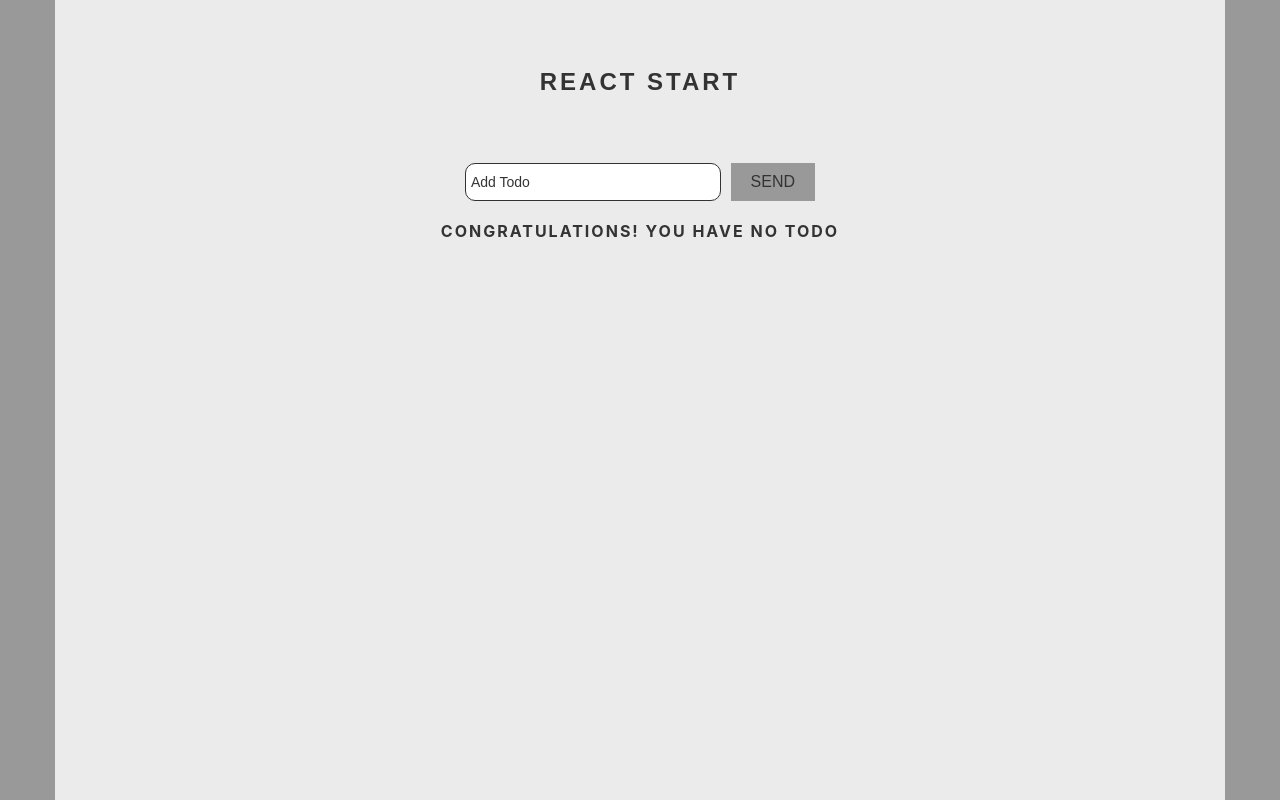
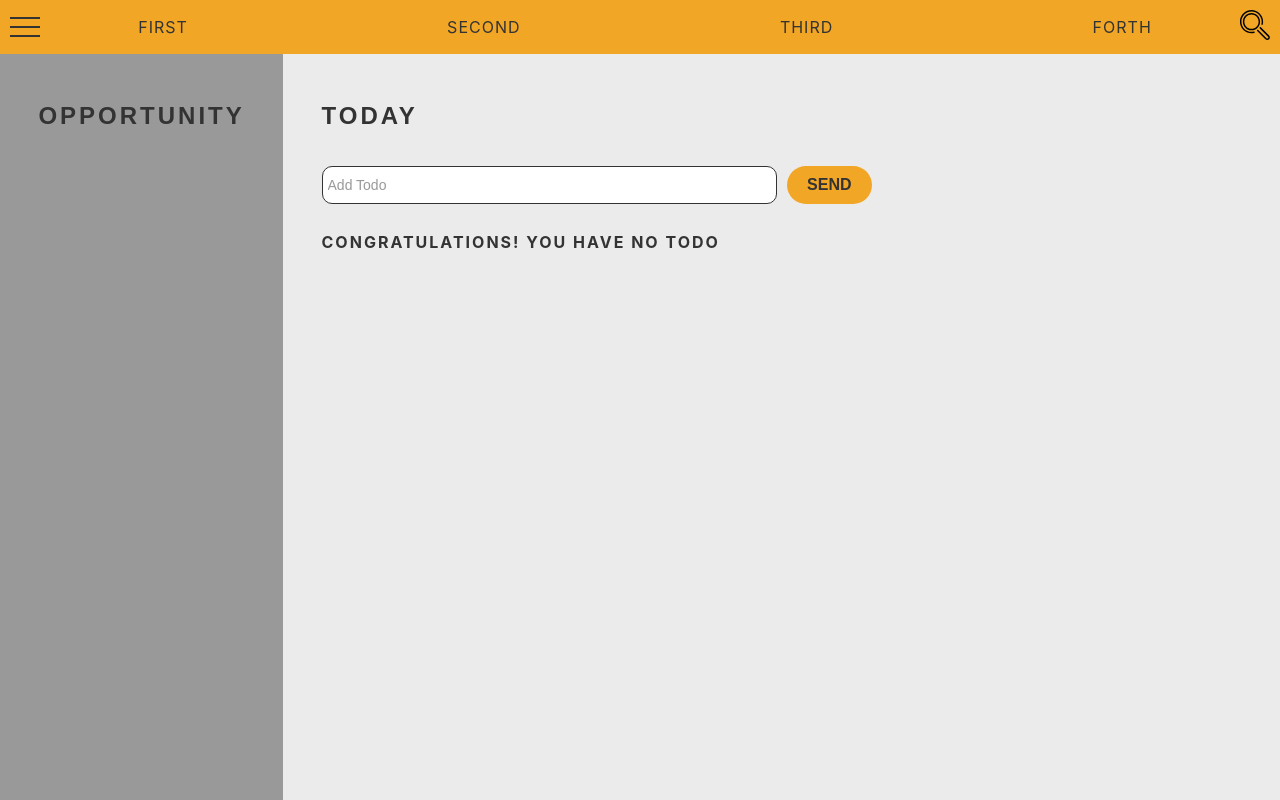
Before and after one commit to Dioneer/ReactStart, a React (Create React App) app: page / in a window 1280 px wide. Built offline with nearby package versions, Linux system fonts and the light colour scheme; the HTML template or start-up script is replaced by a standard one.

Commit message:
header, aside

```diff
--- a/public/index.html
+++ /dev/null
@@ -1,20 +0,0 @@
-<!DOCTYPE html>
-<html lang="en">
-
-<head>
-	<meta charset="utf-8" />
-	<link rel="icon" href="%PUBLIC_URL%/favicon.ico" />
-	<meta name="viewport" content="width=device-width, initial-scale=1" />
-	<meta name="theme-color" content="#000000" />
-	<meta name="description" content="Web site created using create-react-app" />
-	<!-- <link rel="apple-touch-icon" href="%PUBLIC_URL%/logo192.png" /> -->
-	<!-- <link rel="manifest" href="%PUBLIC_URL%/manifest.json" /> -->
-	<title>React App</title>
-</head>
-
-<body>
-	<noscript>You need to enable JavaScript to run this app.</noscript>
-	<div id="root"></div>
-</body>
-
-</html>
--- a/src/App.js
+++ b/src/App.js
@@ -2,6 +2,7 @@ import TodoList from './todo/todoUl.js';
 import Context from './context.js';
 import React from "react";
 import AddToDo from './todo/addTodo.js';
+import Header from './header/header.js';
 
 function App() {
 	const [textContent, setTodo] = React.useState([])
@@ -20,16 +21,22 @@ function App() {
 	}
 
 	function addTodo(value) {
-		setTodo(textContent.concat([{ id: Date.now(), comleted: false, title: value }]))
+		setTodo(textContent.concat([{ id: Date.now(), completed: false, title: value }]))
 	}
 	return (
 		<Context.Provider value={{ textContent, toggle, remove }} >
 			<div className="wrapper">
-				<div className="page">
-					<div className="container">
-						<div className="page__tittle">React start</div>
-						<AddToDo onCreate={addTodo}></AddToDo>
-						{(textContent.length) ? <TodoList></TodoList> : <div className='lazy'>Congratulations! You have no TODO</div>}
+				<Header></Header>
+				<div className='page'>
+					<div className='container'>
+						<aside className="aside">
+							<div className="page__title title">opportunity</div>
+						</aside>
+						<div className="content">
+							<h1 className="page__title title">today</h1>
+							<AddToDo onCreate={addTodo}></AddToDo>
+							{(textContent.length) ? <TodoList></TodoList> : <div className='lazy'>Congratulations! You have no TODO</div>}
+						</div>
 					</div>
 				</div>
 			</div>
--- /dev/null
+++ b/src/header.css
@@ -0,0 +1,149 @@
+.header{
+	background-color: rgb(241, 166, 38);
+	padding: 0.8% 0px;
+	display: flex;
+	align-items: center;
+}
+.container__header{
+	flex: 1 1 100%;
+	display: flex;
+	max-width: 1700px;
+	padding: 0px 10px;
+	margin: 0 auto;
+	align-items: center;
+}
+
+.header__burger{
+	display: inline-block;
+	position: relative;
+	z-index: 4;
+	width: 30px;
+	height: 20px;
+}
+
+.header__burger span,.header__burger:before,.header__burger::after{
+	content: '';
+	position: absolute;
+	left: 0;
+	width: 100%;
+	height: 2px;
+	background: #333;
+	transition: all 0.3s 0s;
+}
+.header__burger:before{
+	top:0;
+}
+.header__burger:after{
+	bottom: 0;
+}
+.header__burger span{
+	top: 9px;
+}
+.header__burger.active:before{
+	transform: rotate(45deg);
+	top: 9px;
+}
+.header__burger.active:after{
+	transform: rotate(-45deg);
+	bottom: 9px;
+}
+.header__burger span.active{
+	transform: scale(0);
+}
+
+.header__main{
+	flex: 1 1 auto;
+	padding: 0px 7%;
+}
+.header__list{
+	display: flex;
+	padding: 0;
+	margin: 0px 0px 0px 10px;
+	justify-content: space-between;
+}
+.header__list:last-child{
+	margin: 0;
+}
+.header__list li{
+	list-style-type: none;
+	margin: 0px 0px 0px 10px;
+}
+.header__link{
+	color: #333;
+	display: inline-block;
+	text-transform: uppercase;
+	text-decoration: none;
+	letter-spacing: 1px;
+	line-height: 28px;
+	position: relative;
+}
+.header__link:before{
+	content: '';
+	position: absolute;
+	bottom: 0;
+	left: 50%;
+	width: 0;
+	height: 1px;
+	background-color: #333;
+	transition: all 0.3s 0s;
+}
+.header__link:hover::before{
+	left: 0%;
+	width: 100%;
+}
+.header__search{
+	position: relative;
+	z-index: 4;
+}
+.header__loupe svg{
+	width: 30px;
+	height: 30px;
+}
+body.active{
+	overflow: hidden;
+}
+@media (max-width: 767.98px){
+	.header{
+		padding: 3% 0px;
+	}
+	.header__main{
+		display: block;
+		position: absolute;
+		top: 0;
+		left: -100%;
+		width: 200px;
+		height: 100%;
+		background-color: rgb(241, 166, 38);
+		transition: all 0.3s 0s;
+		padding: 0px 20px;
+	}
+	.header__list{
+		display: block;
+		padding: 80px 0px 0px 0px;
+		margin: 0px 0px 20px 0px;
+	}
+	.header__list li{
+		margin: 0px 0px 20px 0px;
+	}
+	.header__link{
+		font-weight: 700;
+		font-size: 24px;
+	}
+	.container__header{
+		justify-content: space-between;
+	}
+	.header.active:before{
+		content:'';
+		position: fixed;
+		top: 0;
+		left: 0;
+		width: 100%;
+		min-height: 60px;
+		z-index: 3;
+		background-color: rgb(241, 166, 38);
+		transition: all 0.3s 0s;
+	}
+	.header.active .header__main{
+		left: 0;
+	}
+}
--- /dev/null
+++ b/src/header/header-saerch.js
@@ -0,0 +1,14 @@
+import React from "react";
+import { ReactComponent as Svg } from '../img/magnifier_icon-icons.com_67993.svg';
+
+function HeaderSearch() {
+
+	return (
+		<div className="header__loupe">
+			<div>
+				<Svg ></Svg>
+			</div>
+		</div>
+	)
+}
+export default HeaderSearch;
--- /dev/null
+++ b/src/header/header.js
@@ -0,0 +1,36 @@
+import React from "react";
+import HeaderUl from "./headerUl";
+import HeaderSearch from "./header-saerch.js"
+
+function Header() {
+	let [classes, setClasses] = React.useState('');
+
+	function changeBurger(e) {
+		if (e.target.closest('.header__burger')) {
+			classes ? setClasses(classes = '') : setClasses(classes = 'active')
+		}
+		if (window.matchMedia("(max-width: 767.98px)").matches) {
+			document.body.classList.toggle('active');
+		}
+	}
+	return (
+		<header
+			className={['header', classes].join(' ')}>
+			<div className='container__header'>
+				<div
+					className={["header__burger", classes].join(' ')}
+					onClick={(e) => { changeBurger(e) }}>
+					<span className={classes || ''}></span>
+				</div>
+				<div className="header__main">
+					<HeaderUl></HeaderUl>
+				</div>
+				<div className="header__search">
+					<HeaderSearch></HeaderSearch>
+				</div>
+			</div>
+		</header>
+	)
+}
+
+export default Header;
--- /dev/null
+++ b/src/header/headerLi.js
@@ -0,0 +1,15 @@
+import React from "react";
+import PropTypes from "prop-types";
+
+function HeaderLi({ text }) {
+	return (
+		<li>
+			<a href="#" className="header__link">{text}</a>
+		</li>
+	)
+}
+
+HeaderLi.propTypes = {
+	text: PropTypes.arrayOf(PropTypes.string).isRequired,
+}
+export default HeaderLi;
--- /dev/null
+++ b/src/header/headerUl.js
@@ -0,0 +1,18 @@
+import React from "react";
+import HeaderLi from "./headerLi";
+
+function HeaderUl() {
+	const list = ["First", "Second", "third", "forth"];
+
+	return (
+		<ul className="header__list">
+			{list.map((li, i) => {
+				return <HeaderLi text={[li]}
+					key={i}>
+				</HeaderLi>
+			})}
+
+		</ul>
+	)
+}
+export default HeaderUl;
--- a/src/index.css
+++ b/src/index.css
@@ -18,41 +18,49 @@ code {
 	min-height: 100%;
 	min-width: 100%;
 	display: flex;
+	overflow: auto;
 	flex-direction: column;
-	overflow: auto;
+	background-color: #333;
+	position: relative;
 }
 .page{
-	background: #999;
 	flex: 1 1 auto;
+	display: flex;
 }
 .container{
-	max-width: 1170px;
-	height: 100vh;
+	flex: 1 1 100%;
+	display: flex;
+	max-width: 1700px;
 	margin: 0 auto;
+}
+.aside{
+	background-color: #999;
+	padding:3%;
+}
+.content{
+	flex: 1 1 auto;
 	background: rgb(236, 235, 235);
+	padding:3%;
 }
-.page__tittle{
-	padding: 5% 0;
+.title{
 	font-size: 24px;
 	line-height: 46px;
 	color: #333;
 	font-family: Arial, Helvetica, sans-serif;
 	text-transform: uppercase;
-	text-align: center;
 	font-weight: 700;
 	letter-spacing: 3px;
+	margin: 0;
 }
 .page__list{
 	list-style: none;
-	margin: 0 auto;
 	padding: 0;
-	max-width: 350px;
 }
 .page__list li{
 	display: flex;
 	align-items:center;
 	margin: 0 0 15px 0;
-	border: 1px solid #333;
+	border-bottom: 1px solid #333;
 	border-radius: 5px;
 	height: 50px;
 }
@@ -65,8 +73,8 @@ code {
 	content: '';
 	position: absolute;
 	top: 50%;
-	left: 0;
-	width: 100%;
+	left: 65px;
+	width: 93%;
 	height: 1px;
 	background: #333;
 	transform: translate(0, -50%) scale(0);
@@ -76,14 +84,54 @@ code {
 	transform: translate(0, -50%) scale(1);
 }
 .checkbox__input{
-	margin: 0px 5px;
+	opacity: 0;
+	visibility: hidden;
+	position: absolute;
+	top: 0;
+	left: 0;
+	width: 0;
+	height: 0;
 }
 .checkbox__lable{
 	display: block;
 	width: 100%;
+	position: relative;
+	transition: all 0.3s 0s;
+}
+.checkbox__lable::after{
+	content: '';
+	position: absolute;
+	top: -5px;
+	left: -2px;
+	width: 30px;
+	height: 30px;
+	background-color: rgb(176, 167, 167);
+	border-radius: 50%;
+	box-shadow: 0 0 3px rgba(0,0,0,.3);
+	transition: all 0.3s 0s;
+}
+.checkbox__lable::before{
+	content: '';
+	position: absolute;
+	top: 0;
+	left: 0;
+	width: 50px;
+	height: 20px;
+	border-radius: 20px;
+	background-color: rgb(176, 167, 167);
+	box-shadow: 0 0 3px rgba(0,0,0,.3);
+}
+
+.checkbox__lable.active::after{
+	left: 30px;
+	background-color: rgb(241, 166, 38);
+}
+.checkbox__lable.active::before{
+	background-color: rgb(241, 166, 38);
 }
 .checkbox__lable span{
-	margin: 0 5px;
+	margin: 0 10px 0 70px;
+	color: #666;
 }
 .button {
 	display: flex;
@@ -91,21 +139,23 @@ code {
 	justify-content: center;
 	align-items: center;
 	font-size: 1rem;
-	color: #333;
+	color: #666;
 	text-transform: uppercase;
 	margin:0 5px 0 0;
 	border: none;
-	background-color: #999;
+	border-radius: 30px;
+	background-color: rgb(241, 166, 38);
 }
 .button_big{
 	margin: 0;
+	color: #333;
+	font-weight: 600;
 }
 .lazy{
 	font-size: 16px;
 	text-transform: uppercase;
 	color: #333;
 	letter-spacing: 2px;
-	text-align: center;
 	font-weight: 700;
 }
 .input{
@@ -114,14 +164,26 @@ code {
 	align-items: center;
 	padding: 5px;
 	font-size: 14px;
-	color: #333;
+	color: #999;
 	border: 1px solid #333;
 	border-radius: 10px;
 	margin: 0px 10px 0px 0px;
 }
+.input.active{
+	color: #333;
+	border:1px solid rgb(241, 166, 38);
+}
 .form{
-	margin: 0px auto 20px auto;
+	margin: 3% 0px;
 	display: flex;
-	max-width: 350px;
+	max-width: 550px;
 
 }
+
+@media (max-width: 767.98px){
+	.aside{
+		display: none;
+	}
+	.content{
+	}
+}
--- a/src/index.js
+++ b/src/index.js
@@ -1,6 +1,7 @@
 import React from 'react';
 import ReactDOM from 'react-dom/client';
 import './index.css';
+import './header.css';
 import App from './App';
 import reportWebVitals from './reportWebVitals';
 
--- a/src/todo/addTodo.js
+++ b/src/todo/addTodo.js
@@ -2,26 +2,49 @@ import React from "react";
 import PropTypes from "prop-types";
 
 function AddToDo({ onCreate }) {
-	let [value, setValue] = React.useState('Add Todo')
+	let [dataValue, setDataValue] = React.useState('');
+	let [value, setValue] = React.useState('Add Todo');
+	let [classes, setClasses] = React.useState([]);
 
 	function submitHandler(e) {
 		e.preventDefault();
-		console.log(e)
-		if (value.trim()) {
-			onCreate(value);
+		if (dataValue.trim()) {
+			onCreate(dataValue);
 			setValue(value = 'Add Todo');
+			setDataValue(dataValue = '');
 		}
 	}
 	function focus() {
-		setValue(value = '')
+		classes.push('active');
+		setValue(value = '');
 	}
 
+	function blur() {
+		setValue(value = 'Add Todo');
+		setClasses(classes = [])
+	}
 	return (
-		<form className='form' action="#" method="POST" onSubmit={submitHandler}>
-			<input type="text" value={value} data-error="ошибка" autoComplete="off" name="name" className="input" onFocus={() => { focus() }} onChange={(e) => { setValue(e.target.value) }} />
+		<form
+			className='form'
+			action="#"
+			method="POST"
+			onSubmit={submitHandler}>
+			<input
+				type="text"
+				data-value={dataValue}
+				value={value || ''}
+				data-error="ошибка"
+				autoComplete="off"
+				name="name"
+				className={["input", classes[0]].join(' ')}
+				onFocus={() => focus()}
+				onBlur={() => blur()}
+				onChange={(e) => { setValue(e.target.value); setDataValue(e.target.value) }} />
 
-			<button className='button button_big' type="submit" ><span>Send</span></button>
-		</form>
+			<button className='button button_big' type="submit" >
+				<span>Send</span>
+			</button>
+		</form >
 	)
 }
 
```
Also changed, not shown: src/todo/todoLi.js (+19 -3 lines), src/todo/todoUl.js (+8 -1 lines), public/manifest.json (deleted), src/img/magnifier_icon-icons.com_67993.svg (added), 3 other files (tests, documents, lock files or other folders).
